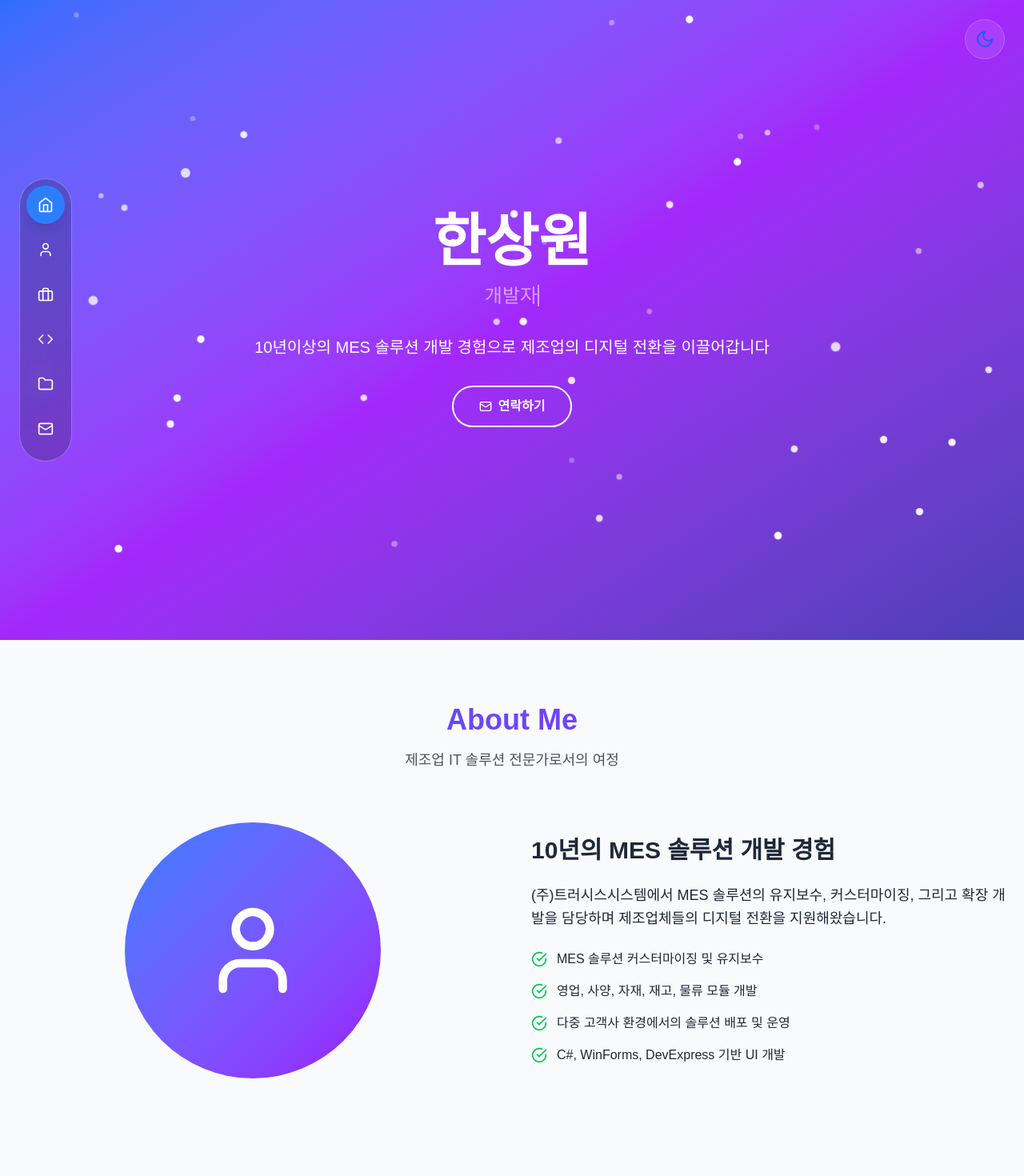
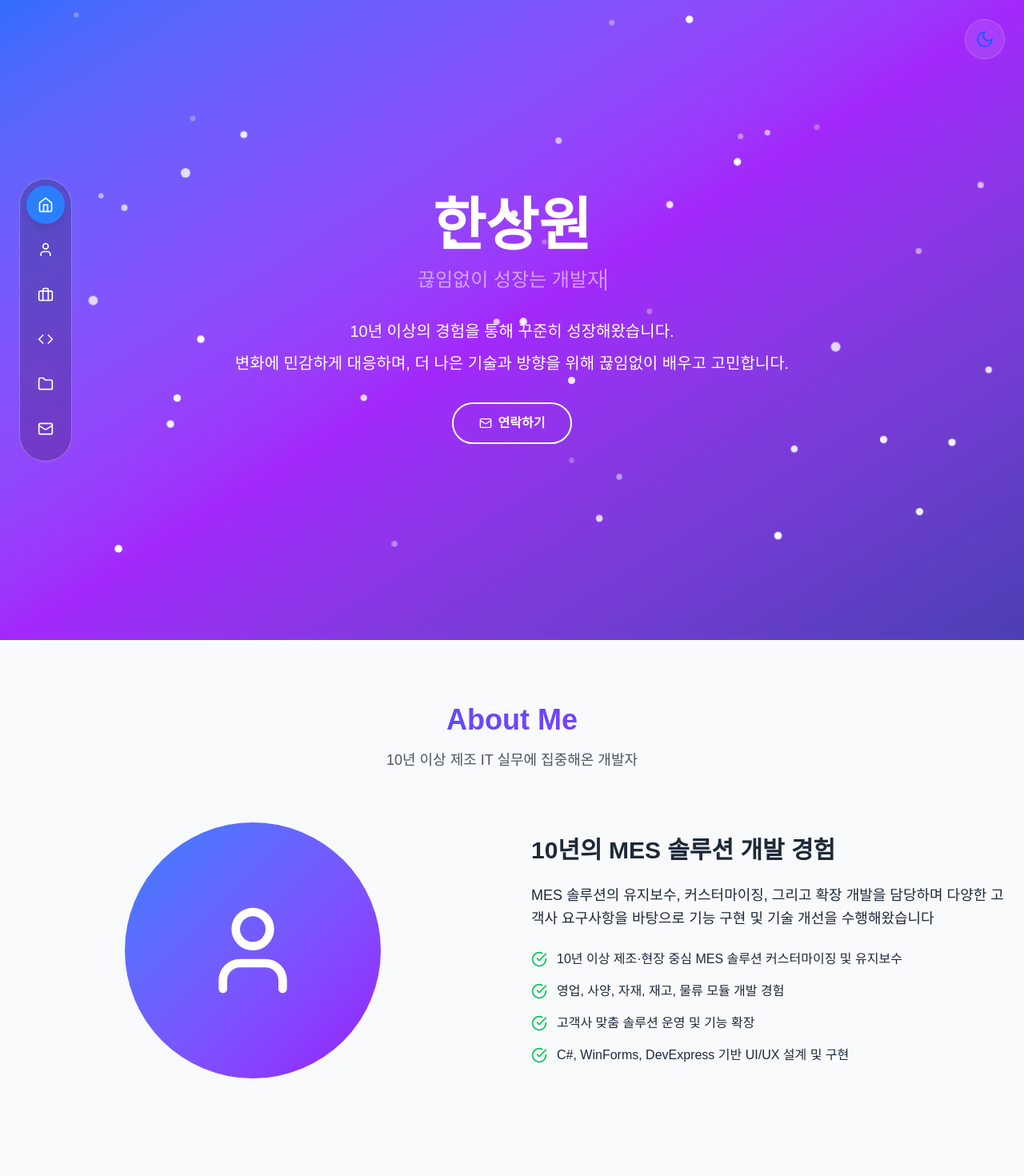
Before and after one commit to tkddnjs365/portfolio, a Next.js app: page / in a window 1280 px wide. Shown: the top 1470 px of the page at 80% size. Built offline with nearby package versions, Linux system fonts and the light colour scheme.

Commit message:
내용 수정

```diff
--- a/src/components/sections/about-section.tsx
+++ b/src/components/sections/about-section.tsx
@@ -30,7 +30,7 @@ export const AboutSection = ({darkMode}: AboutSectionProps) => {
                         About Me
                     </h2>
                     <p className={`text-base md:text-lg ${darkMode ? "text-gray-300" : "text-gray-600"}`}>
-                        제조업 IT 솔루션 전문가로서의 여정
+                        10년 이상 제조 IT 실무에 집중해온 개발자
                     </p>
                 </motion.div>
 
@@ -60,7 +60,7 @@ export const AboutSection = ({darkMode}: AboutSectionProps) => {
                     >
                         <h3 className="text-2xl md:text-3xl font-bold mb-4 md:mb-6">10년의 MES 솔루션 개발 경험</h3>
                         <p className="text-base md:text-lg mb-4 md:mb-6 leading-relaxed">
-                            (주)트러시스시스템에서 MES 솔루션의 유지보수, 커스터마이징, 그리고 확장 개발을 담당하며 제조업체들의 디지털 전환을 지원해왔습니다.
+                            MES 솔루션의 유지보수, 커스터마이징, 그리고 확장 개발을 담당하며 다양한 고객사 요구사항을 바탕으로 기능 구현 및 기술 개선을 수행해왔습니다
                         </p>
 
                         {/*
@@ -70,19 +70,19 @@ export const AboutSection = ({darkMode}: AboutSectionProps) => {
                         <div className="space-y-3 md:space-y-4">
                             <div className="flex items-center">
                                 <CheckCircle className="text-green-500 mr-3 w-5 h-5 flex-shrink-0"/>
-                                <span className="text-sm md:text-base">MES 솔루션 커스터마이징 및 유지보수</span>
+                                <span className="text-sm md:text-base">10년 이상 제조·현장 중심 MES 솔루션 커스터마이징 및 유지보수 </span>
                             </div>
                             <div className="flex items-center">
                                 <CheckCircle className="text-green-500 mr-3 w-5 h-5 flex-shrink-0"/>
-                                <span className="text-sm md:text-base">영업, 사양, 자재, 재고, 물류 모듈 개발</span>
+                                <span className="text-sm md:text-base">영업, 사양, 자재, 재고, 물류 모듈 개발 경험</span>
                             </div>
                             <div className="flex items-center">
                                 <CheckCircle className="text-green-500 mr-3 w-5 h-5 flex-shrink-0"/>
-                                <span className="text-sm md:text-base">다중 고객사 환경에서의 솔루션 배포 및 운영</span>
+                                <span className="text-sm md:text-base">고객사 맞춤 솔루션 운영 및 기능 확장</span>
                             </div>
                             <div className="flex items-center">
                                 <CheckCircle className="text-green-500 mr-3 w-5 h-5 flex-shrink-0"/>
-                                <span className="text-sm md:text-base">C#, WinForms, DevExpress 기반 UI 개발</span>
+                                <span className="text-sm md:text-base">C#, WinForms, DevExpress 기반 UI/UX 설계 및 구현</span>
                             </div>
                         </div>
                     </motion.div>
--- a/src/components/sections/first-section.tsx
+++ b/src/components/sections/first-section.tsx
@@ -6,7 +6,7 @@ import {Mail} from "lucide-react"
 
 export const FirstSection = () => {
     const [typingText, setTypingText] = useState("")
-    const fullText = "개발자"
+    const fullText = "끊임없이 성장는 개발자"
     const name = "한상원"
 
     // 🌟 랜덤 별 데이터 상태
@@ -103,8 +103,11 @@ export const FirstSection = () => {
                     <div className="text-lg md:text-xl lg:text-2xl mb-8 h-8">
                         <span className="border-r-2 border-white animate-pulse">{typingText}</span>
                     </div>
-                    <p className="text-base md:text-lg lg:text-xl mb-8 max-w-2xl mx-auto leading-relaxed">
-                        10년이상의 MES 솔루션 개발 경험으로 제조업의 디지털 전환을 이끌어갑니다
+                    <p className="text-base md:text-lg lg:text-xl mb-2 max-w-2xl mx-auto leading-relaxed">
+                        10년 이상의 경험을 통해 꾸준히 성장해왔습니다.
+                    </p>
+                    <p className="text-base md:text-lg lg:text-xl mb-8 max-w-3xl mx-auto leading-relaxed">
+                        변화에 민감하게 대응하며, 더 나은 기술과 방향을 위해 끊임없이 배우고 고민합니다.
                     </p>
                     <div className="flex gap-4 justify-center flex-wrap">
                         {/*
--- a/src/components/sections/skills-section.tsx
+++ b/src/components/sections/skills-section.tsx
@@ -177,7 +177,7 @@ export const SkillsSection = ({darkMode}: SkillsSectionProps) => {
                     >
                         <h4 className="text-lg font-bold mb-3">🚀 지속적인 학습과 성장</h4>
                         <p className={`text-sm leading-relaxed ${darkMode ? "text-gray-300" : "text-gray-600"}`}>
-                            10년간 MES 솔루션 개발 경험을 바탕으로, 현재는 웹 개발 기술과 최신 프레임워크를 학습하며 기술 스택을
+                            10년간 MES 솔루션 개발 경험을 바탕으로, 현재는 새로운 기술과 최신 프레임워크를 학습하며 기술 스택을
                             확장하고 있습니다. 새로운 도전을 통해 더 나은 개발자로 성장하고자 합니다.
                         </p>
                     </div>
--- a/src/lib/experience-data.ts
+++ b/src/lib/experience-data.ts
@@ -34,7 +34,7 @@ export const detailedExperiences: DetailedExperience[] = [
         period: "2014.08 ~ 진행중",
         company: "(주)트러시스시스템",
         position: "MES 솔루션 개발자",
-        description: "MES 솔루션 유지보수, 커스터마이징 및 확장 개발을 담당",
+        description: "기존 시스템 유지보수 및 신규 기능 개발, 고객사 맞춤 커스터마이징 담당",
         achievements: [
             "기존 MES 솔루션 기반 신규 고객사 커스터마이징 및 구축",
             "영업/사양/자재/재고/물류 모듈 담당",
```
